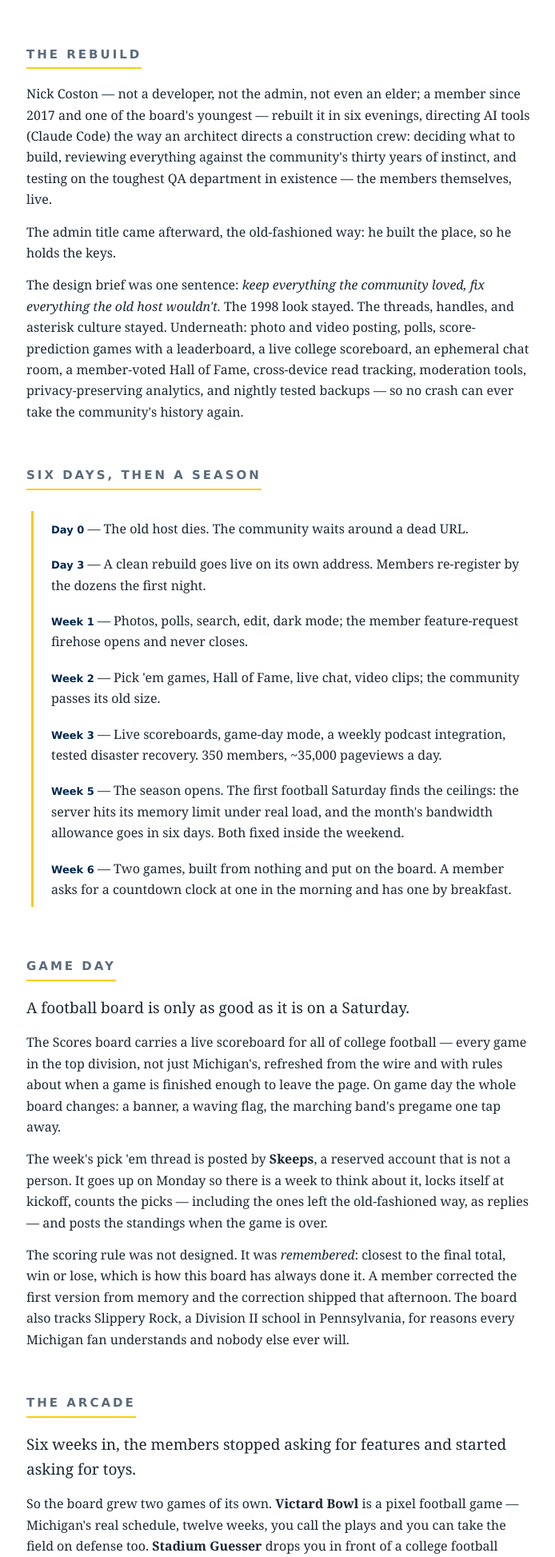
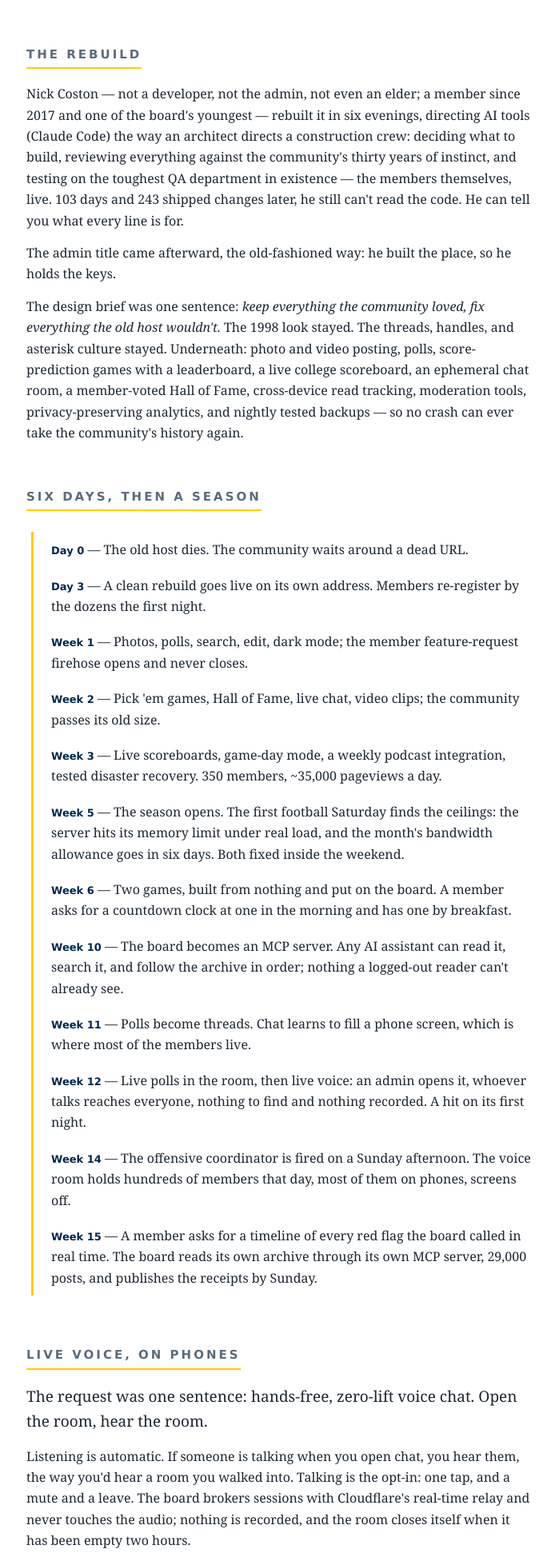
Before and after one commit to nccoston/nccoston, a Flask app: page /story in a window 1280 px wide. Shown: the part 1670-3617 px from the top of the page at 80% size, without its empty margins (291-985 px from the left). Run offline with Flask 3, Linux system fonts and the light colour scheme; data comes from the database, SQL or seed files in the repository; data that the repository does not hold is empty; some libraries are stand-ins or nearby versions.

Commit message:
The story, fifteen weeks in
Voice, the MCP server and the Receipts join the timeline; three more
incidents; the member count and the change count read live instead of a
number from August.

Co-Authored-By: Claude Fable 5.1 <noreply@anthropic.com>
Claude-Session: https://claude.ai/code/session_012XzE7eiEGXtTQMTaw8mBY6

```diff
--- a/victors-board/app/app.py
+++ b/victors-board/app/app.py
@@ -2791,11 +2791,21 @@ def story():
     chart = [dict(r) for r in reversed(week)][:-1]   # last 14 full days
     chart_max = max((c["pageviews"] for c in chart), default=1)
     loc = (APP_DIR / "app.py").read_text().count("\n")
+    try:
+        changes = len(json.loads((APP_DIR / "changelog.json").read_text()))
+    except (OSError, ValueError):
+        changes = 0
+    try:
+        receipts_n = sum(len(g["receipts"]) for g in
+                         json.loads((APP_DIR / "receipts.json").read_text())["games"])
+    except (OSError, ValueError, KeyError):
+        receipts_n = 0
     return render_template("story.html", members=members, messages=messages,
                            pageviews=row["pageviews"] if row else 0,
                            hof=hof, games=games, photos=photos, arcade=arcade,
                            days_live=days_live, chart=chart,
-                           chart_max=chart_max, loc=loc)
+                           chart_max=chart_max, loc=loc, changes=changes,
+                           receipts_n=receipts_n)
 
 
 @app.route("/receipts")
--- a/victors-board/app/changelog.json
+++ b/victors-board/app/changelog.json
@@ -1,4 +1,8 @@
 [
+ {
+  "day": "2026-11-16",
+  "what": "The story, fifteen weeks in"
+ },
  {
   "day": "2026-11-15",
   "what": "Polls: an admin sees the results without voting"
--- a/victors-board/app/templates/story.html
+++ b/victors-board/app/templates/story.html
@@ -224,7 +224,8 @@ blockquote footer { font-style: normal; font-size: 13px; color: var(--soft); mar
     directs a construction crew: deciding what to build, reviewing everything
     against the community's thirty years of instinct, and testing on the
     toughest QA department in existence &mdash; the members themselves,
-    live.</p>
+    live. {{ days_live }} days and {{ changes }} shipped changes later, he
+    still can't read the code. He can tell you what every line is for.</p>
   <p>The admin title came afterward, the old-fashioned way: he built the
     place, so he holds the keys.</p>
   <p>The design brief was one sentence: <em>keep everything the community
@@ -257,7 +258,60 @@ blockquote footer { font-style: normal; font-size: 13px; color: var(--soft); mar
     <li><b>Week 6</b> — Two games, built from nothing and put on the
       board. A member asks for a countdown clock at one in the morning and
       has one by breakfast.</li>
+    <li><b>Week 10</b> — The board becomes an MCP server. Any AI assistant
+      can read it, search it, and follow the archive in order; nothing a
+      logged-out reader can't already see.</li>
+    <li><b>Week 11</b> — Polls become threads. Chat learns to fill a phone
+      screen, which is where most of the members live.</li>
+    <li><b>Week 12</b> — Live polls in the room, then live voice: an
+      admin opens it, whoever talks reaches everyone, nothing to find and
+      nothing recorded. A hit on its first night.</li>
+    <li><b>Week 14</b> — The offensive coordinator is fired on a Sunday
+      afternoon. The voice room holds hundreds of members that day, most of
+      them on phones, screens off.</li>
+    <li><b>Week 15</b> — A member asks for a timeline of every red flag the
+      board called in real time. The board reads its own archive through its
+      own MCP server, 29,000 posts, and publishes the receipts by Sunday.</li>
   </ul>
+</section>
+
+<section>
+  <h2>Live voice, on phones</h2>
+  <p class="lede">The request was one sentence: hands-free, zero-lift voice
+    chat. Open the room, hear the room.</p>
+  <p>Listening is automatic. If someone is talking when you open chat, you
+    hear them, the way you'd hear a room you walked into. Talking is the
+    opt-in: one tap, and a mute and a leave. The board brokers sessions with
+    Cloudflare's real-time relay and never touches the audio; nothing is
+    recorded, and the room closes itself when it has been empty two hours.</p>
+  <p>Every rule in it was written by a phone. The first night, a talker on an
+    iPhone could not be heard, so the microphone got a connection of its own.
+    An admin's phone dropped and closed the room on thirty people, so the room
+    learned to stay open until an admin closes it. A member's car Bluetooth
+    handed the board a silent microphone, so the board now watches the mic and
+    says so. The screen stays on while you're in the room, because a phone
+    that sleeps hangs up.</p>
+  <p>The build took an evening. The next three were spent listening to the
+    people using it.</p>
+</section>
+
+<section>
+  <h2>A board any assistant can read</h2>
+  <p>Point an AI assistant at <code>/mcp</code> and it can search the board,
+    read a thread, follow the archive in order, and look up the standings.
+    The server is read-only in a way that can be tested rather than promised:
+    it opens the database in read-only mode, and the rule for what it may
+    return is <em>exactly what a logged-out browser can already see</em>. The
+    test suite seeds a board where every post carries the same address and
+    every account the same password hash, then tries to reach them through
+    every tool.</p>
+  <p>It paid for itself in week fifteen. When the season went bad and a
+    member asked for a timeline of every red flag the board had called in
+    real time, the board read its own ten game weekends through its own
+    server, about 29,000 posts, and <a href="{{ url_for('receipts') }}">published
+    the receipts</a>: {{ receipts_n }} of them, each one a quote, a poster, a
+    timestamp, and a link to the post as written. The first body-language
+    call was 8:37 PM on opening night.</p>
 </section>
 
 <section>
@@ -361,6 +415,33 @@ blockquote footer { font-style: normal; font-size: 13px; color: var(--soft); mar
       and rejected if it sits more than 25 miles away. Champaign to Lincoln is
       450.</p>
   </div>
+  <div class="incident">
+    <b>The voice room that closed on thirty people</b>
+    <p>Voice stayed open only while an admin was connected. An admin's phone
+      dropped its connection and the room ended for everyone in it.</p>
+    <p class="fix">Fix: the room is open once an admin opens it, and stays
+      open until an admin closes it or it sits empty for two hours. The
+      admin's connection is a connection, not a key.</p>
+  </div>
+  <div class="incident">
+    <b>The talker nobody could hear</b>
+    <p>Listening and talking shared one connection to the relay. On an
+      iPhone, adding the microphone to a connection already pulling the room
+      renegotiated it into silence.</p>
+    <p class="fix">Fix: the microphone gets a session of its own. The board
+      also watches the outgoing audio and tells the talker, in words, when the
+      phone has quietly muted them.</p>
+  </div>
+  <div class="incident">
+    <b>The podcast box that vanished at midnight</b>
+    <p>The week's episode showed on the homepage on Wednesdays. One week it
+      went up at 9:16 PM on Wednesday, so the box appeared for two hours and
+      forty-four minutes and was gone by morning. Some weeks the show is
+      recorded on a Thursday, and those never showed at all.</p>
+    <p class="fix">Fix: the box follows the episode, not the calendar: two
+      days from upload, any day of the week, and it stays through a bad
+      refresh instead of blanking.</p>
+  </div>
 </section>
 
 <section>
@@ -384,6 +465,11 @@ blockquote footer { font-style: normal; font-size: 13px; color: var(--soft); mar
       filing history's most 1998 bug report. Restored within the hour,
       retroactively, across every post they ever made.</footer>
   </blockquote>
+  <blockquote>&ldquo;Yea that would be sick, AI could do it given the data.
+    Nikos, get on it, you're free right :)&rdquo;
+    <footer>&mdash; a member, the night the receipts were requested. They were
+      live the next day.</footer>
+  </blockquote>
 </section>
 
 <section>
@@ -391,15 +477,20 @@ blockquote footer { font-style: normal; font-size: 13px; color: var(--soft); mar
   <p class="stack">One Python file &mdash; <code>{{ "{:,}".format(loc) }}
     lines</code> as of this page load &mdash; plus SQLite, plain HTML
     templates, and one small CSS file. No framework churn, no build step, no
-    JavaScript beyond what the chat and scoreboard genuinely need. It runs on
-    a single <code>$7/month</code> server with a persistent disk, behind a
-    CDN, deploying automatically on every push.</p>
+    JavaScript beyond what the chat, the voice room and the scoreboard
+    genuinely need. It runs on a single <code>$7/month</code> server with a
+    persistent disk, behind a CDN, deploying automatically on every push.
+    Voice rides Cloudflare's real-time relay; scores come from ESPN; the
+    rest is the one file.</p>
   <p class="stack">The code was written by AI (Claude Code) under direction;
     every feature was specified, reviewed, and accepted by a human who knows
-    the community — then tested by 350 people who don't file bug reports so
-    much as post them publicly with jokes attached. Feature requests routinely
-    shipped the same afternoon they were posted, which the members found
-    funnier than the features.</p>
+    the community — then tested by {{ members }} people who don't file bug
+    reports so much as post them publicly with jokes attached. Feature
+    requests routinely shipped the same afternoon they were posted, which the
+    members found funnier than the features. Every change is in
+    <a href="{{ url_for('changelog') }}">a public running log</a> on the
+    board, {{ changes }} entries as of this page load, and each ships with
+    the test that proves it.</p>
 </section>
 
 <section>
@@ -410,6 +501,10 @@ blockquote footer { font-style: normal; font-size: 13px; color: var(--soft); mar
     everything else.</p>
   <p>AI didn't replace a developer here. It let a community person become the
     architect &mdash; social and engineering, both halves.</p>
+  <p>Fifteen weeks in, the members have stopped being surprised that things
+    ship. The surprise now runs the other way: a request is posted at night as
+    a joke, and in the morning it is a page on the board. That is the part of
+    this story that is not about software.</p>
 </section>
 
 </div>
```
Also changed, not shown: victors-board/tests/story_preview.js (added, +30 -0 lines).
